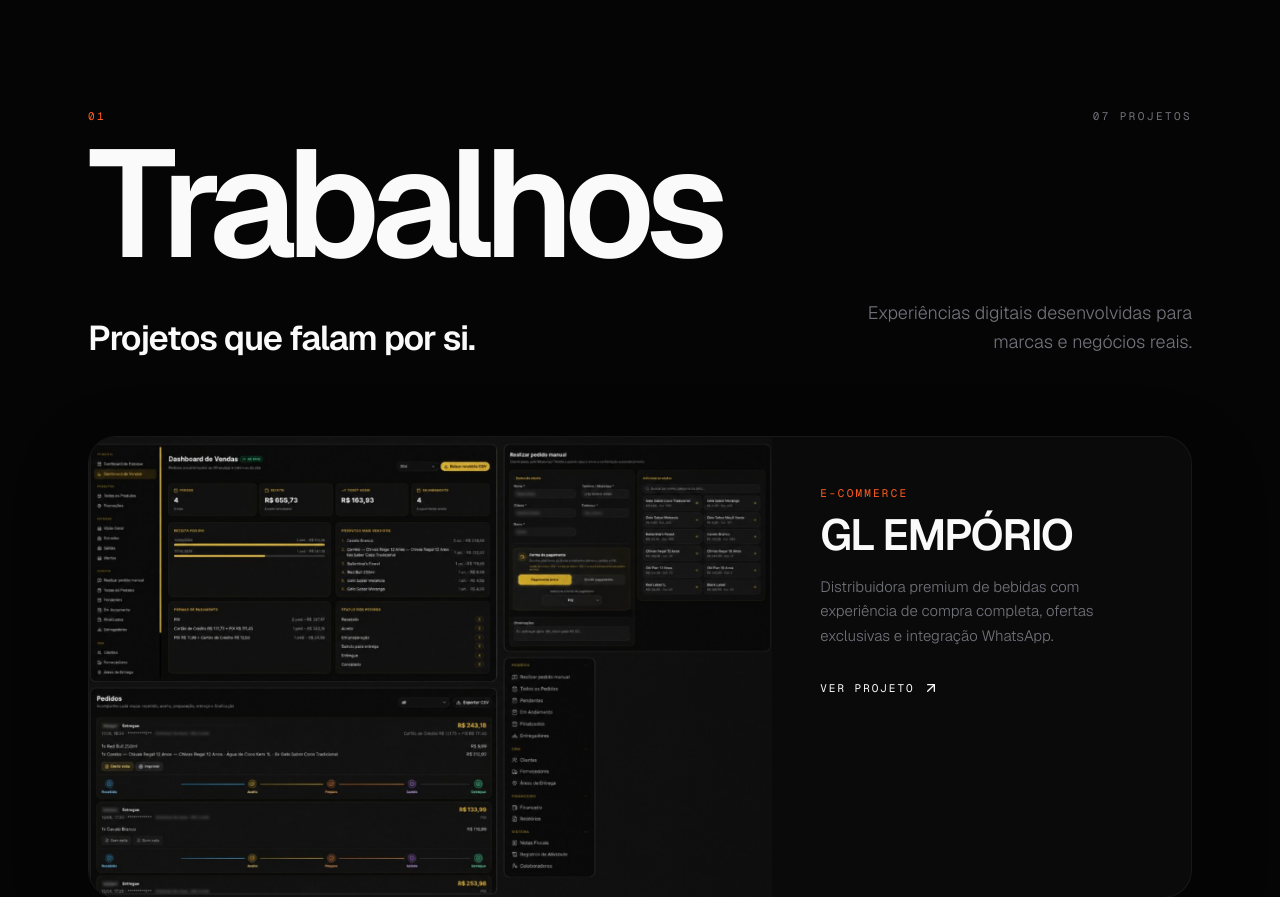
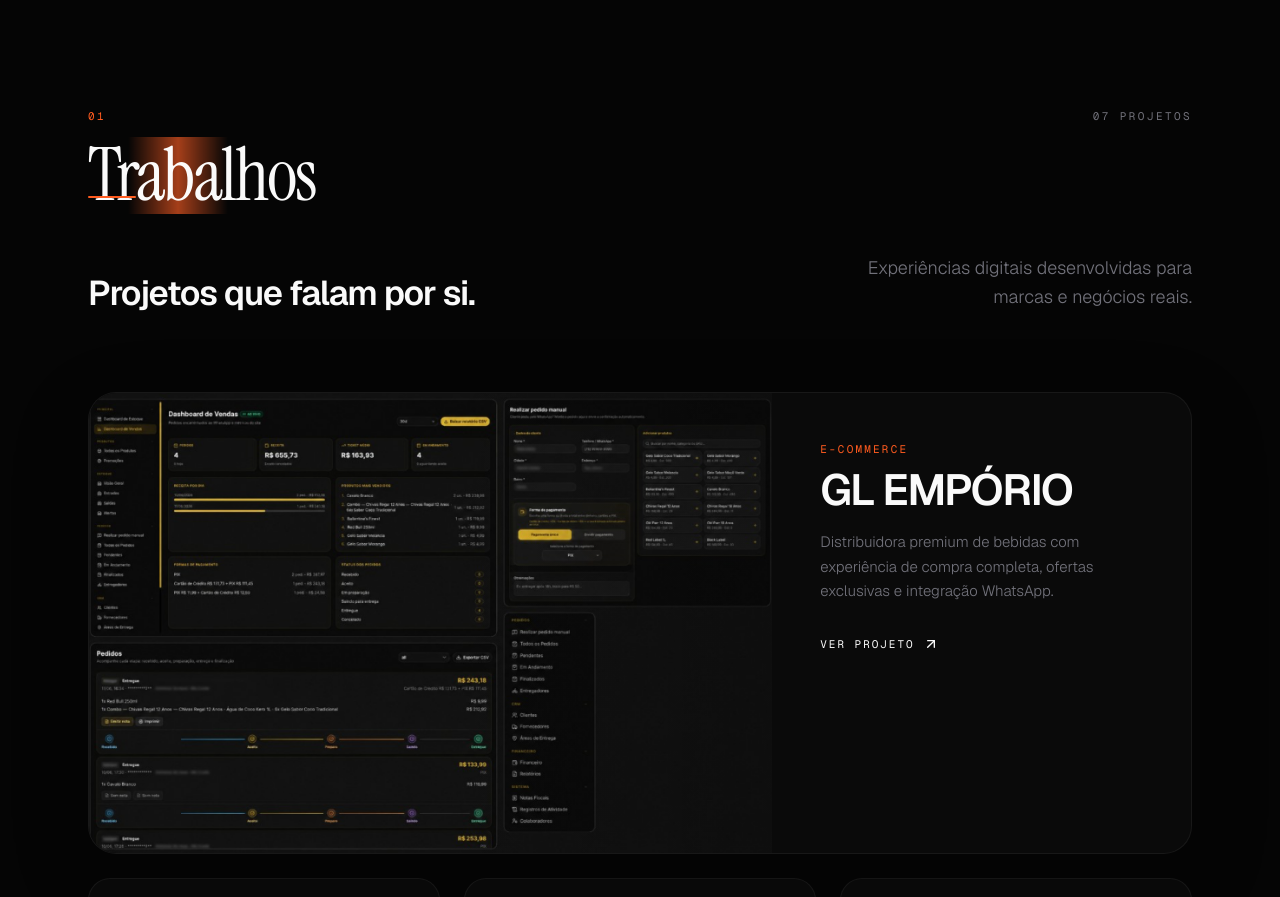
Before and after one commit to deividaragaoo/aragaodev, a Next.js app: page / in a window 1280 px wide. Shown: the part 1140-2037 px from the top of the page. Built offline with nearby package versions, Linux system fonts and the light colour scheme; no server answers.

Commit message:
feat: reduzir e estilizar o título Trabalhos
Fonte de display menor, serif itálica no escuro e reta no claro,
com um brilho laranja passando por cima do nome da seção.

Co-authored-by: deividaragaoo <deividaragaoo@users.noreply.github.com>

```diff
--- a/src/components/sections/Projects.tsx
+++ b/src/components/sections/Projects.tsx
@@ -1,12 +1,20 @@
 "use client";
 
-import { motion } from "framer-motion";
+import { motion, useReducedMotion } from "framer-motion";
 import Image from "next/image";
+import { Instrument_Serif } from "next/font/google";
 import { ArrowUpRight } from "lucide-react";
 import { projects, type Project } from "@/lib/data";
 import { usePreferences } from "@/components/providers/SitePreferences";
 import { getProjectCopy, type Locale } from "@/lib/i18n";
 import { cn } from "@/lib/utils";
+
+const displaySerif = Instrument_Serif({
+  subsets: ["latin"],
+  weight: "400",
+  style: ["normal", "italic"],
+  display: "swap",
+});
 
 interface ProjectsProps {
   onProjectSelect: (project: Project) => void;
@@ -117,9 +125,7 @@ export function Projects({ onProjectSelect }: ProjectsProps) {
             </p>
           </div>
 
-          <h2 className="mt-4 text-[clamp(3.4rem,14vw,9.5rem)] font-semibold leading-[0.82] tracking-[-0.06em]">
-            {t.label}
-          </h2>
+          <SectionName>{t.label}</SectionName>
 
           <div className="mt-6 flex flex-col gap-4 sm:mt-8 sm:flex-row sm:items-end sm:justify-between sm:gap-10">
             <p className="max-w-xl text-[clamp(1.35rem,3vw,2.15rem)] font-semibold leading-[1.05] tracking-[-0.035em]">
@@ -171,6 +177,48 @@ export function Projects({ onProjectSelect }: ProjectsProps) {
         </motion.div>
       </div>
     </section>
+  );
+}
+
+function SectionName({ children }: { children: string }) {
+  const { theme } = usePreferences();
+  const reduceMotion = useReducedMotion();
+  const isDark = theme === "dark";
+
+  return (
+    <h2
+      className={cn(
+        displaySerif.className,
+        "group/title relative mt-3 inline-block overflow-hidden py-1 pr-[0.12em]",
+        "text-[clamp(2.35rem,6.4vw,4.6rem)] leading-[0.94] tracking-[-0.03em] text-foreground",
+        isDark ? "italic" : "not-italic"
+      )}
+    >
+      <span className="relative z-[1]">{children}</span>
+      <span
+        aria-hidden
+        className="absolute bottom-[0.22em] left-0 z-[1] h-[2px] w-10 rounded-full bg-[#ff5b1f] sm:w-12"
+      />
+      {!reduceMotion && (
+        <motion.span
+          aria-hidden
+          className={cn(
+            "pointer-events-none absolute -inset-y-3 left-0 z-[2] w-[42%] skew-x-[-20deg]",
+            "bg-gradient-to-r from-transparent via-[#ff5b1f]/80 to-transparent",
+            "opacity-80 transition-opacity duration-300 group-hover/title:opacity-100",
+            isDark ? "mix-blend-screen" : "mix-blend-multiply"
+          )}
+          initial={{ x: "-90%" }}
+          animate={{ x: ["-90%", "280%"] }}
+          transition={{
+            duration: 2.4,
+            repeat: Infinity,
+            repeatDelay: 2.8,
+            ease: [0.45, 0, 0.2, 1],
+          }}
+        />
+      )}
+    </h2>
   );
 }
 
```
